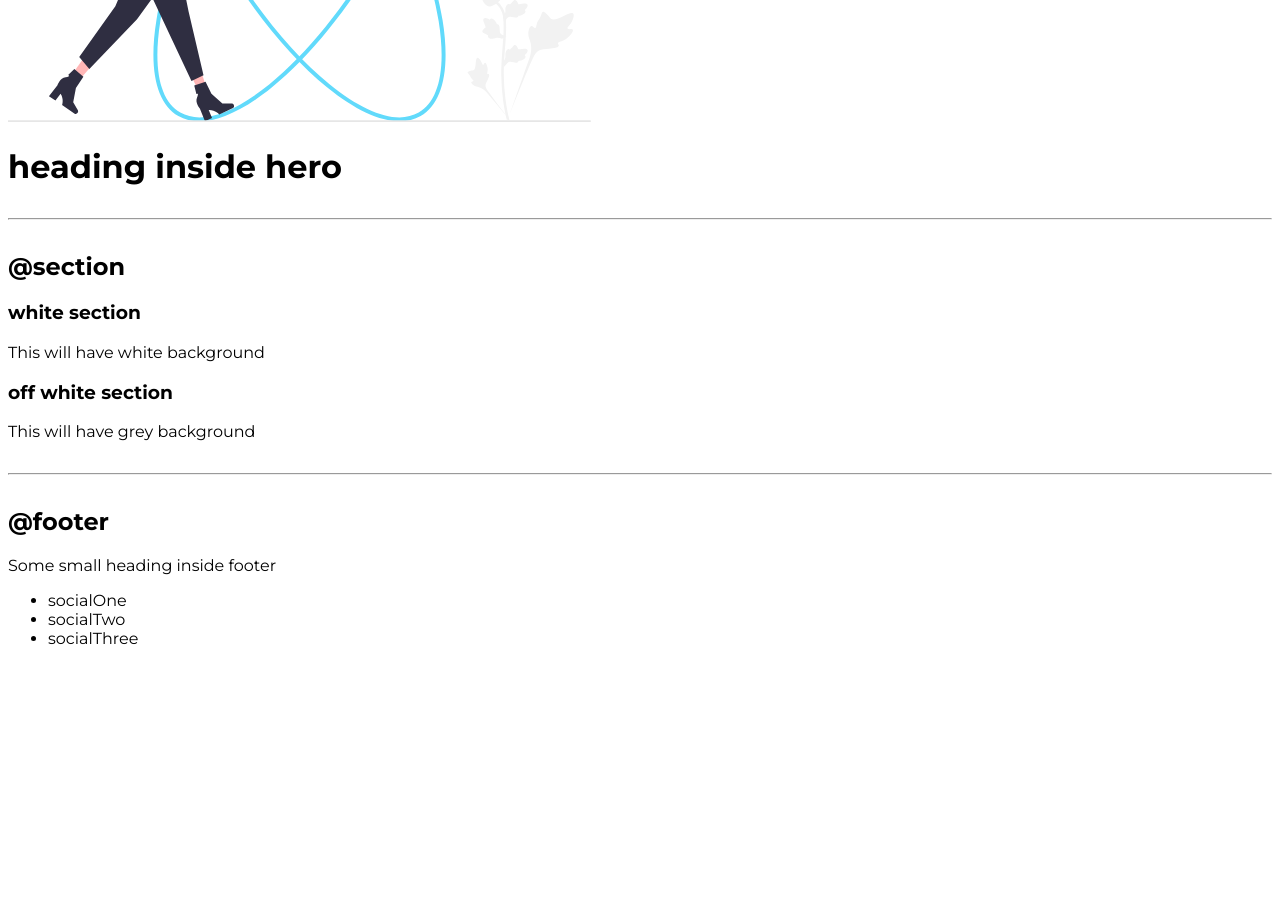
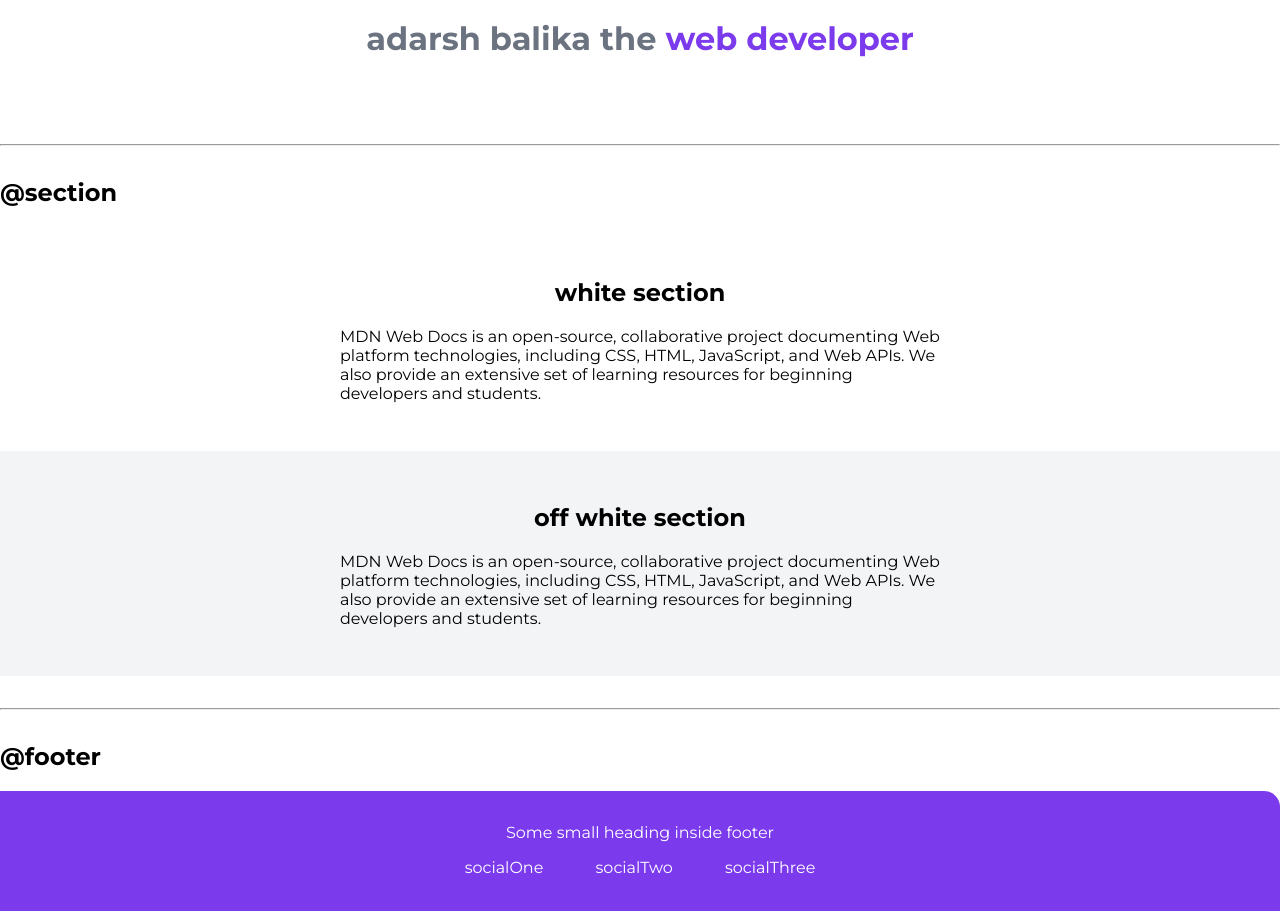
Before and after one commit to Ryugon07/neogcamp-lesson-3-live, a plain HTML site: page index.html in a window 1280 px wide. Shown: the part 1893-2804 px from the top of the page. Before the commit the page ends 2557 px from the top, so only its background shows below. Drawn offline with Linux system fonts and the light colour scheme.

Commit message:
finalized component library

```diff
--- a/index.html
+++ b/index.html
@@ -70,26 +70,35 @@
     <h2>@header</h2>
     <header class="hero">
         <img class="hero-img" src="images/hero-image.svg">
-        <h1 class="hero-heading">heading inside hero</h1>
+        <h1 class="hero-heading">adarsh balika the <span style="color: var(--primary-color)">web developer</span></h1>
         </header>
     <hr>
     <h2>@section</h2>
-    <section>
-        <h3>white section</h3>
-    <p>This will have white background</p>
+    <section class="section">
+        <div class="container container-center"><h1>white section</h1>
+            <p>MDN Web Docs is an open-source, collaborative project documenting Web platform technologies, including CSS, HTML, JavaScript, and Web APIs. We also provide an extensive set of learning resources for beginning developers and students.</p>
+        </div>
     </section>
-    <section>
-        <h3>off white section</h3>
-        <p>This will have grey background</p>
+    <section class="section ow">
+        <div class="container container-center">
+        <h1>off white section</h1>
+        <p>MDN Web Docs is an open-source, collaborative project documenting Web platform technologies, including CSS, HTML, JavaScript, and Web APIs. We also provide an extensive set of learning resources for beginning developers and students.</p>
+    </div>
     </section>
     <hr>
     <h2>@footer</h2>
-    <footer>
-        <div>Some small heading inside footer</div>
-        <ul>
-            <li>socialOne</li>
-            <li>socialTwo</li>
-            <li>socialThree</li>
+    <footer class="footer">
+        <div class="footer-header">Some small heading inside footer</div>
+        <ul class="social-links list-non-bullet">
+            <li class="list-item-inline">
+                <a class="link" href="/">socialOne</a>
+            </li>
+            <li class="list-item-inline">
+                <a class="link" href="/">socialTwo</a>
+            </li>
+            <li class="list-item-inline">
+                <a class="link" href="/">socialThree</a>
+            </li>
         </ul>
     </footer>
 
--- a/styles.css
+++ b/styles.css
@@ -1,9 +1,12 @@
 @import url('https://fonts.googleapis.com/css2?family=Montserrat:wght@400;700&display=swap');
 :root {
     --primary-color: #7C3AED;
+    --dark-gray: #6B7280;
+    --off-white: #F3F4F6;
 }
 body {
     font-family: 'Montserrat', sans-serif;
+    margin: 0px;
 }
 /* container */
 .container {
@@ -61,3 +64,41 @@
 .navigation .link-active {
     font-weight: bold;
 }
+/*  header  */
+.hero {
+    padding: 2rem;
+}
+.hero .hero-img {
+    max-width: 350px;
+    display: block;
+    margin:auto;
+
+}
+.hero .hero-heading {
+    text-align: center;
+    padding-top: 1rem;
+    color: var(--dark-gray);
+}
+/*  sections  */
+.section {
+    padding: 2rem;
+}
+.section h1 {
+    text-align: center;
+}
+.ow {
+    background-color: var(--off-white);
+}
+.footer {
+    background-color: var(--primary-color);
+    padding: 2rem 1rem;
+    text-align: center;
+    color: white;
+    border-top-right-radius: 1rem;
+}
+.footer .link {
+    color: white;
+}
+.footer ul {
+    padding-inline-start: 0px;
+}
```
